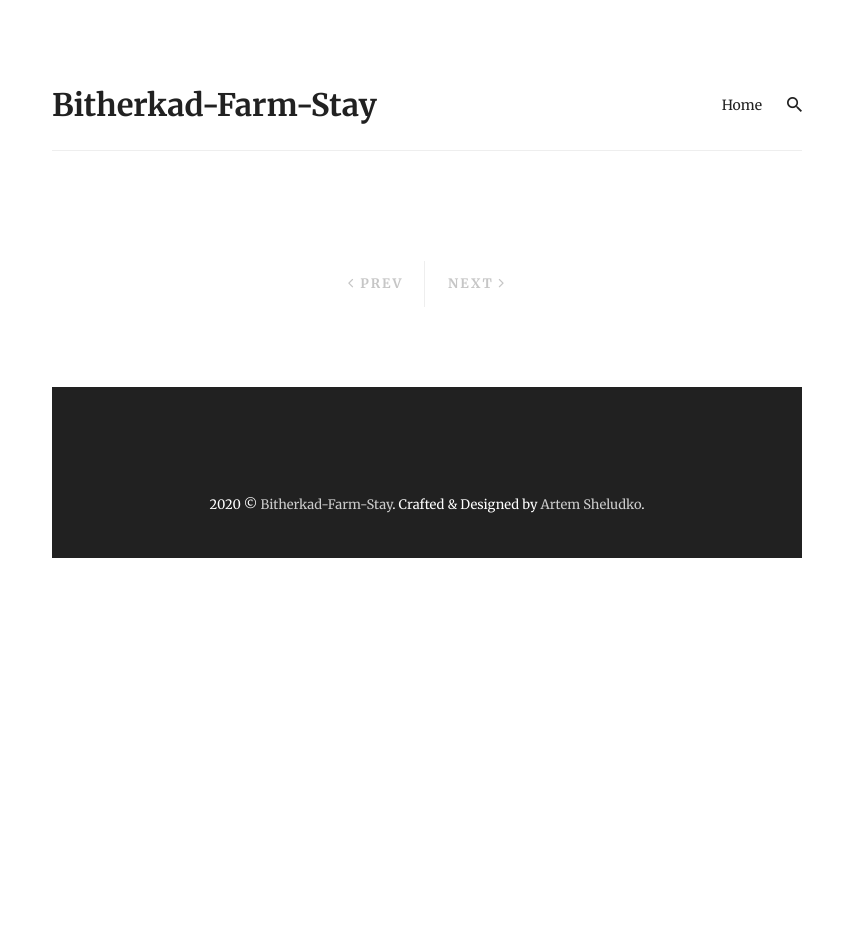
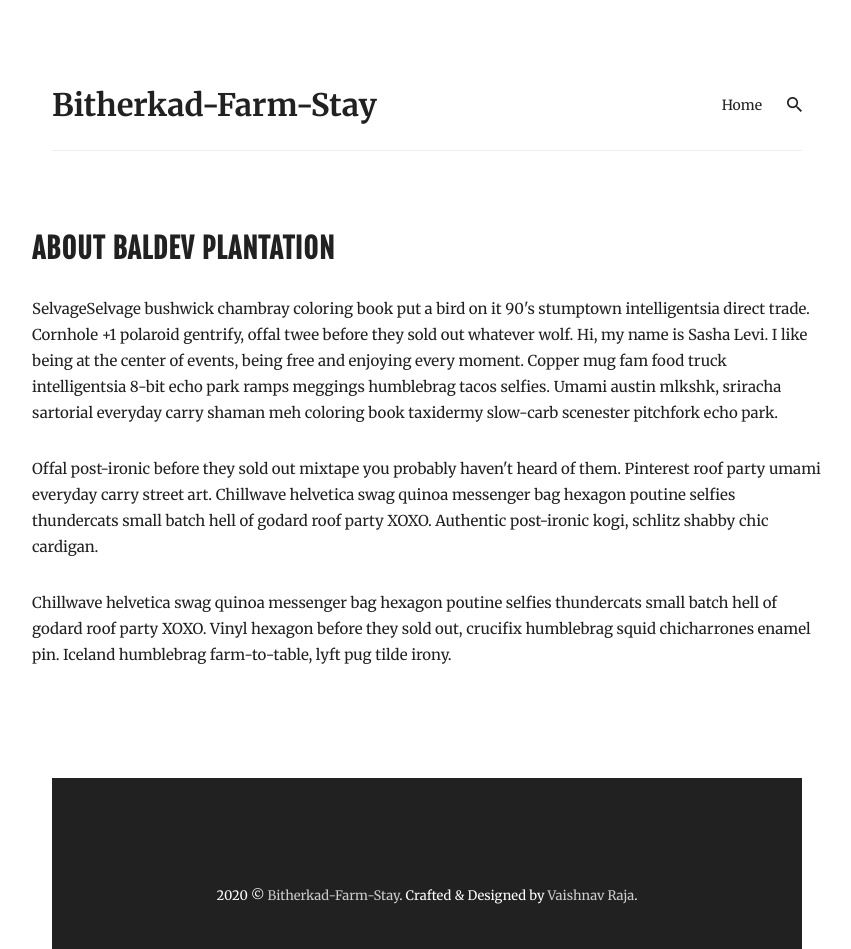
Before and after one commit to vaishnavraja/Bitherkad-Farm-Stay, a Jekyll site: the page built from index.html, in a window 1280 px wide. Shown: the whole page, without its empty margins (213-1064 px from the left). Built offline with Jekyll 4.4.1, drawn with Linux system fonts in a browser that asks for light colours; nearby versions of some CDN libraries; before the commit the page ends 900 px from its top, so only the background shows below that.

Commit message:
Massive changes-added logo

```diff
--- a/_includes/footer.html
+++ b/_includes/footer.html
@@ -5,13 +5,13 @@
       {% if site.footer-image %}
         <footer class="footer footer-image" style="background-image: url('{{site.footer-image | relative_url }}')">
           {% include contact-link.html %}
-            <div class="copyright wow fadeInUp" data-wow-delay=".2s">{{site.time | date: '%Y'}} &copy; <a href="/" class="copyright__link">{% if site.title %}{{site.title}}{% else %}Reked Theme{% endif %}</a>. Crafted & Designed by <a href="https://artemsheludko.github.io" class="copyright__link">Artem Sheludko</a>.</div>
+            <div class="copyright wow fadeInUp" data-wow-delay=".2s">{{site.time | date: '%Y'}} &copy; <a href="/" class="copyright__link">{% if site.title %}{{site.title}}{% else %}Reked Theme{% endif %}</a>. Crafted & Designed by Vaishnav Raja</div>
         </footer>
       {% else %}
         <footer class="footer">
           {% include contact-link.html %}
             <div class="copyright wow fadeInUp" data-wow-delay=".2s">{{site.time | date: '%Y'}} &copy; <a href="/" class="copyright__link">{% if site.title %}{{site.title}}{% else %}Reked Theme{% endif %}</a>. Crafted & Designed by <a
-              href="https://artemsheludko.github.io" class="copyright__link">Artem Sheludko</a>.</div>
+              href="https://artemsheludko.github.io" class="copyright__link">Vaishnav Raja</a>.</div>
         </footer>
       {% endif %}
       <!-- end footer -->
--- a/_includes/header.html
+++ b/_includes/header.html
@@ -14,6 +14,7 @@
             {% endif %}
             </a>
           </div>
+
           <!-- end logo -->
 
           <!-- begin main-nav -->
--- a/_sass/3-modules/_header.scss
+++ b/_sass/3-modules/_header.scss
@@ -50,7 +50,7 @@
 }
 
 .logo__image {
-  max-height: 50px;
+  max-height: 122px;
 }
 
 /* Nav */
--- a/index.html
+++ b/index.html
@@ -7,11 +7,11 @@ layout: default
 
 <div class="container">
 	<div class="row">
-		{% if site.posts.size > 0 %}
-			{% for post in paginator.posts %}
-				{% include article-content.html %}
-			{% endfor %}
-		{% endif %}
+		<h2>About Baldev Plantation</h2>
+		<p>SelvageSelvage bushwick chambray coloring book put a bird on it 90's stumptown intelligentsia direct trade. Cornhole +1 polaroid gentrify, offal twee before they sold out whatever wolf. Hi, my name is Sasha Levi. I like being at the center of events, being free and enjoying every moment. Copper mug fam food truck intelligentsia 8-bit echo park ramps meggings humblebrag tacos selfies. Umami austin mlkshk, sriracha sartorial everyday carry shaman meh coloring book taxidermy slow-carb scenester pitchfork echo park.</p>
+
+		<p>Offal post-ironic before they sold out mixtape you probably haven't heard of them. Pinterest roof party umami everyday carry street art. Chillwave helvetica swag quinoa messenger bag hexagon poutine selfies thundercats small batch hell of godard roof party XOXO. Authentic post-ironic kogi, schlitz shabby chic cardigan.</p>
+
+		<P>Chillwave helvetica swag quinoa messenger bag hexagon poutine selfies thundercats small batch hell of godard roof party XOXO. Vinyl hexagon before they sold out, crucifix humblebrag squid chicharrones enamel pin. Iceland humblebrag farm-to-table, lyft pug tilde irony.</P>
 	</div>
 </div>
-{% include pagination.html %}
```
Also changed, not shown: _layouts/page.html (+0 -8 lines).
